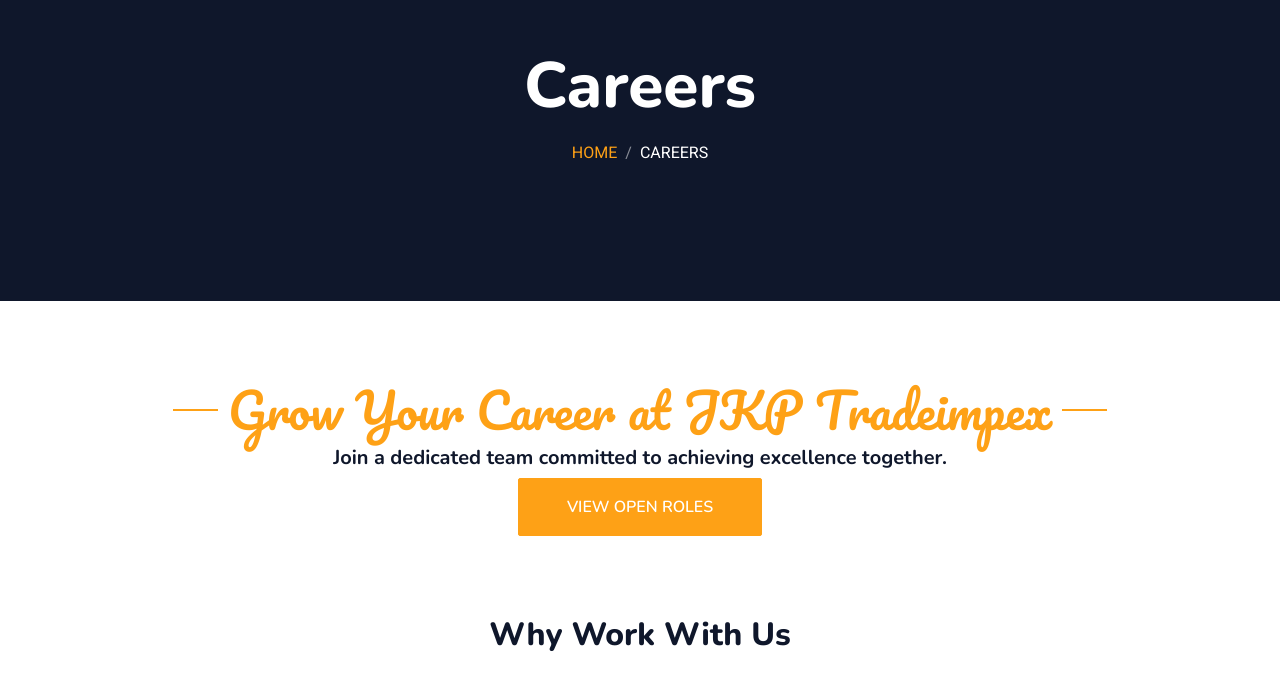
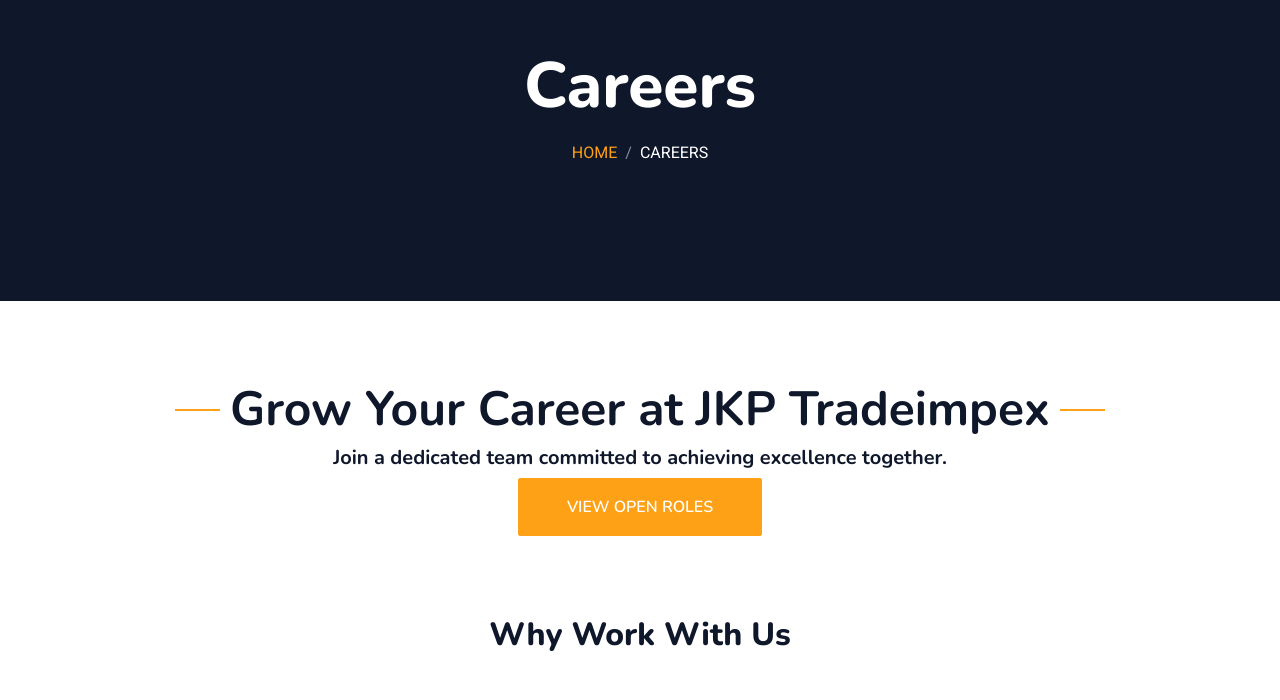
Before and after one commit to theashishgavade/www.jkptradeimpex.in, a plain HTML site: page careers.html in a window 1280 px wide. Shown: the part 96-796 px from the top of the page. Drawn offline with nearby package versions, Linux system fonts and the light colour scheme.

Commit message:
modified:   careers.html

```diff
--- a/careers.html
+++ b/careers.html
@@ -108,7 +108,7 @@
         <div class="container-xxl py-3">
             <div class="container text-center py-3">
                 <h1
-                    class="display-5 section-title ff-secondary text-primary fw-normal fade-in-text animated fadeInDown">
+                    class="display-5 section-title fw-bold fw-normal fade-in-text animated fadeInDown">
                     Grow Your Career at JKP Tradeimpex</h1>
                 <h5 class="lead animated fw-bold fadeInUp">Join a dedicated team committed to achieving excellence
                     together.</h5>
```
